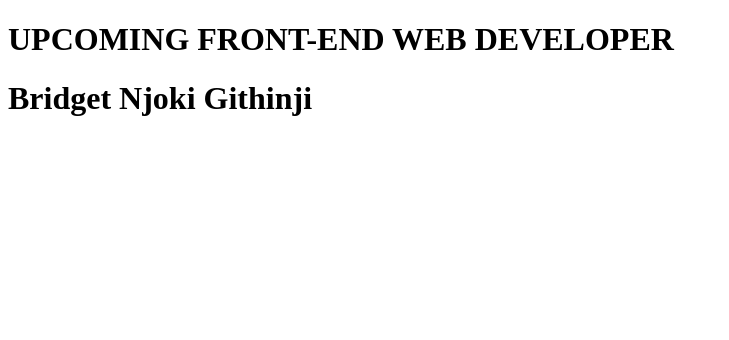
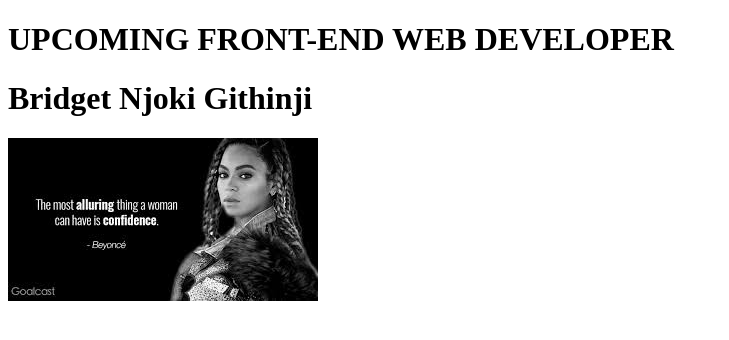
Before and after one commit to Bridget-Githinji/Portfolio, a plain HTML site: page index.html in a window 1280 px wide. Shown: the whole page, without its empty margins (0-729 px from the left). Drawn offline with Linux system fonts and the light colour scheme.

Commit message:
Add a photo of a quote

```diff
--- a/index.html
+++ b/index.html
@@ -7,5 +7,6 @@
     <body>
         <h1>UPCOMING FRONT-END WEB DEVELOPER</h1>
         <h1>Bridget Njoki Githinji</h1>
+        <img src="images/b-pic.jpeg" alt="a quote; confidence is the most alluring thing in a woman">
     </body>
 </html>
```
Also changed, not shown: images/b-pic.jpeg (added), images/b-pic2.jpeg (added), images/p-pic.jpg (added).
